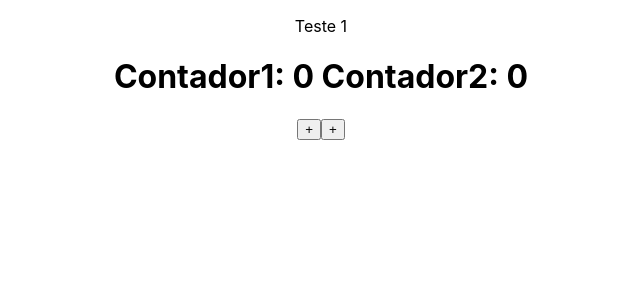
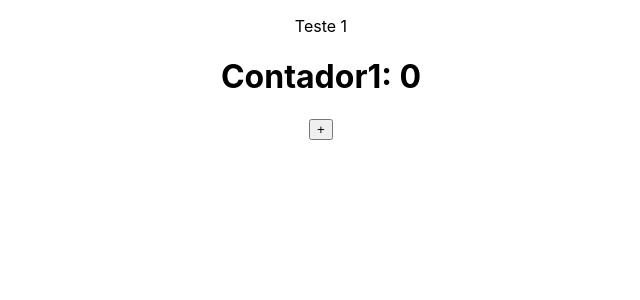
Before and after one commit to Andreeehh/project-2-react, a React (Create React App) app: page / in a window 1280 px wide. Shown: the top 300 px of the page, without its empty margins (319-959 px from the left). Built offline with nearby package versions, Linux system fonts and the light colour scheme.

Commit message:
useCallBack para evitar rerenderizar componentes que nao mudam, e functions que nao deveriam mudar

```diff
--- a/src/App.js
+++ b/src/App.js
@@ -1,42 +1,30 @@
+import P from 'prop-types';
 import './App.css';
-import { useState, useEffect } from 'react';
+import React, { useState, useEffect, useCallback } from 'react';
 
-const eventFn = () => {
-  console.log('h1 clicado');
+const Button = React.memo(function Button({ incrementButton }) {
+  //React.memo para nao re renderizar um component que nao mudou
+  return <button onClick={() => incrementButton(10)}>+</button>;
+});
+
+Button.propTypes = {
+  incrementButton: P.func,
 };
 
 function App() {
   const [counter, setCounter] = useState(0);
-  const [counter2, setCounter2] = useState(0);
 
-  //componentDidUpdate - executa toda vez que o component atualiza
-  useEffect(() => {
-    console.log('componentDidUpdate');
-  });
-
-  //componentDidMount - executa 1x, passando array vazia de segundo parametro
-  useEffect(() => {
-    document.querySelector('h1')?.addEventListener('click', eventFn);
-    //compontWillUmount - limpeza
-    return () => {
-      document.querySelector('h1')?.removeEventListener('click', eventFn);
-    };
+  //salva a função na memória e nao re renderiza quando o counter mudar e re renderizar o app
+  const incrementCounter = useCallback((num) => {
+    //utiliza o setConter com prevCounter em vez do próprio counter e previne que a função mude, mantendo a mesma na memória
+    setCounter((c) => c + num);
   }, []);
-
-  //Com dependência - executa toda vez q a dependência mudar
-  useEffect(() => {
-    console.log('contador mudou para', counter);
-    // setCounter(counter + 1); causa loop infinito
-  }, [counter]);
 
   return (
     <div className="App">
       <p>Teste 1</p>
-      <h1>
-        Contador1: {counter} Contador2: {counter2}
-      </h1>
-      <button onClick={() => setCounter(counter + 1)}>+</button>
-      <button onClick={() => setCounter2(counter2 + 1)}>+</button>
+      <h1>Contador1: {counter}</h1>
+      <Button incrementButton={incrementCounter} />
     </div>
   );
 }
```
